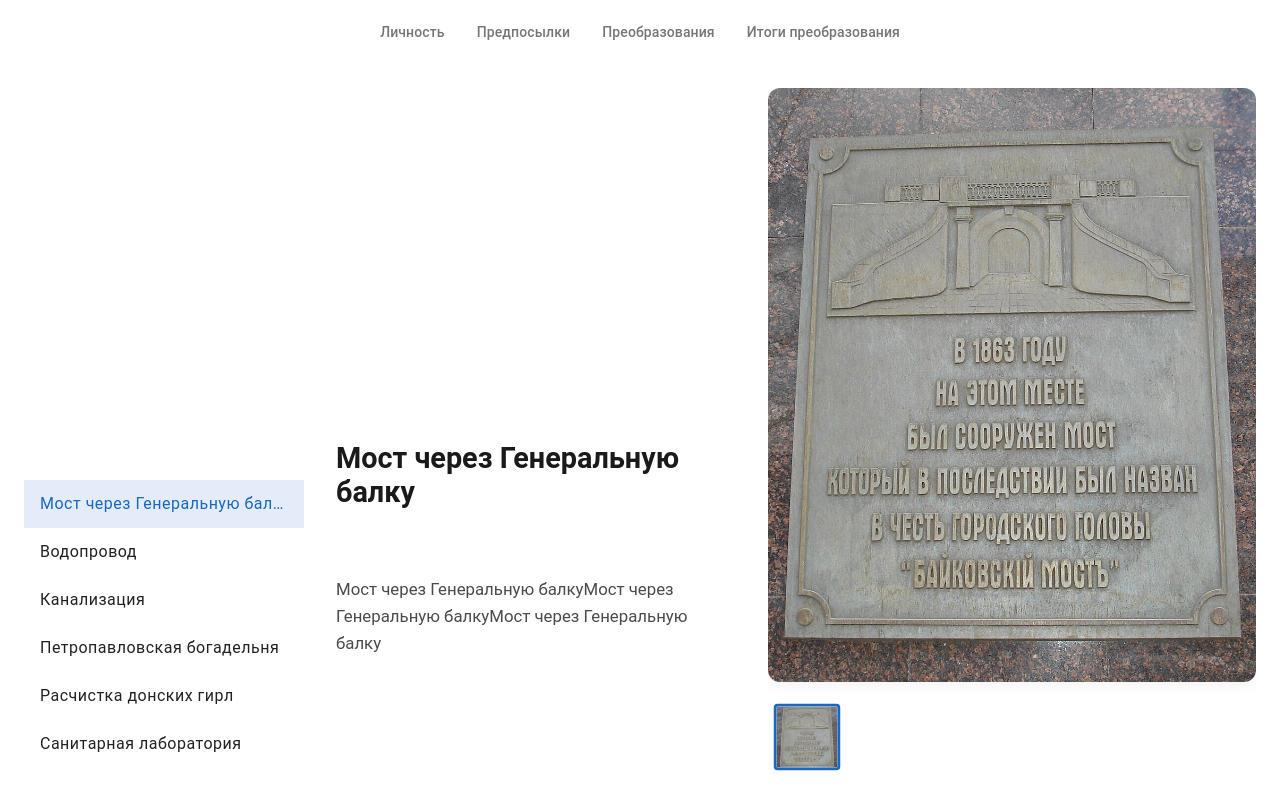
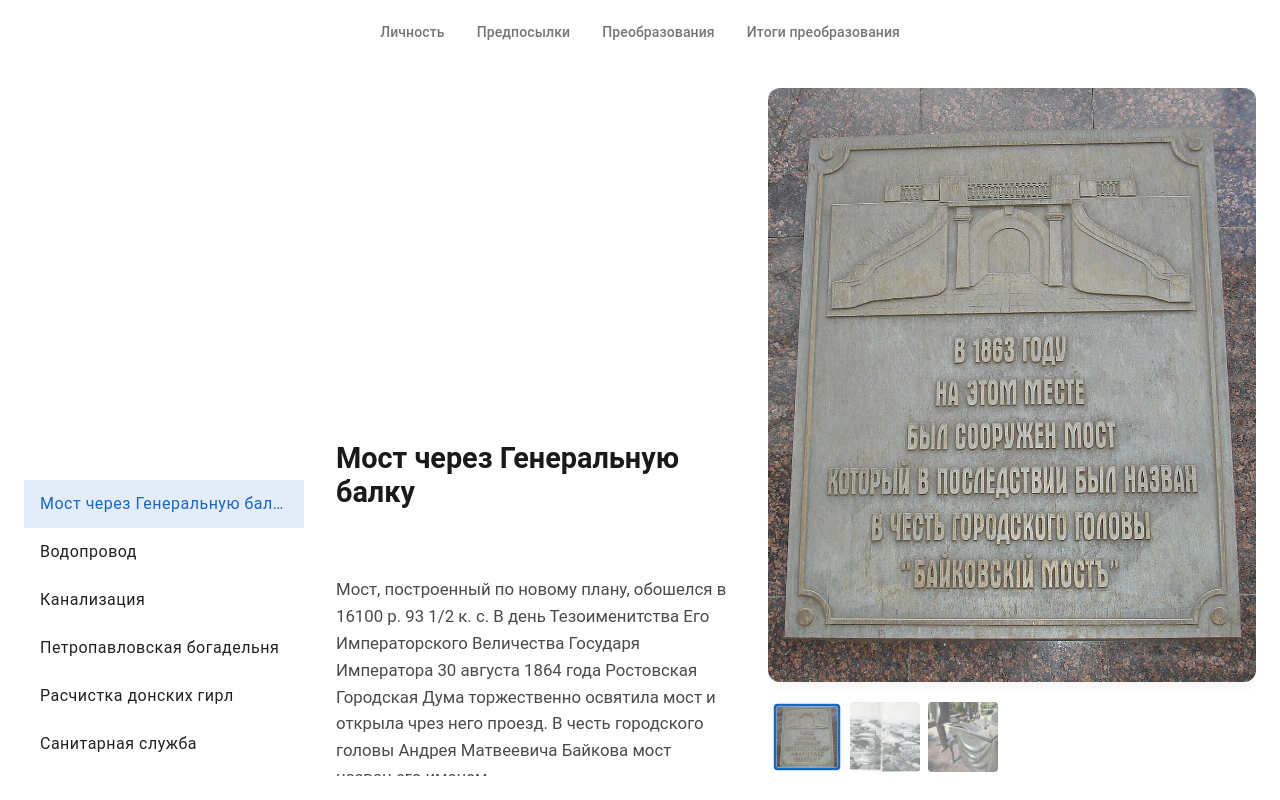
Before and after one commit to new-web-apps/baikov, a Vue app: page /objects in a window 1280 px wide. Built offline with nearby package versions, Linux system fonts and the light colour scheme; a small style sheet from the web is missing.

Commit message:
fix text

```diff
--- a/src/stores/objects.ts
+++ b/src/stores/objects.ts
@@ -15,12 +15,16 @@ export const useObjectsStore = defineStore('objects', {
     objects: {
         'мост': {
             title: 'Мост через Генеральную балку',
-            text: 'Мост через Генеральную балкуМост через Генеральную балкуМост через Генеральную балку',
-            photos: ['/images/most/imgonline_com_ua_PicOnPic_Ows93UYrMmnVU.jpg'],
+            text: 'Мост, построенный по новому плану, обошелся в 16100 р. 93 1/2 к. с. В день Тезоименитства Его Императорского Величества Государя Императора 30 августа 1864 года Ростовская Городская Дума торжественно освятила мост и открыла чрез него проезд. В честь городского головы Андрея Матвеевича Байкова мост назван его именем',
+            photos: [
+              '/images/most/imgonline_com_ua_PicOnPic_Ows93UYrMmnVU.jpg',
+              '/images/most/20109790.jpg',
+              '/images/most/66650151.jpg',
+            ],
         },
         'водопровод': {
             title: 'Водопровод',
-            text: 'Водопровод Водопровод Водопровод',
+            text: 'Первый водопровод из чугуна и камня длиной 5 км открылся в конце 1865 года. Насосная станция у Богатого источника подавала воду в резервуар на 250 м³',
             photos: [
                 'images/vod/55u574f1ltvtr8lu8f.webp',
                 'images/vod/2650075 Внутри английских фильтров Ростовской водопроводной станции - 4(1).jpg',
@@ -36,7 +40,7 @@ export const useObjectsStore = defineStore('objects', {
         },
         'канализация': {
             title: 'Канализация',
-            text: 'Водопровод Водопровод Водопровод',
+            text: 'В 1886 году «начата канализация всего города»',
             photos: [
               'images/kan/5nxyzwvzgr43ffii952orzrkp9j01qh8.jpg',
               'images/kan/2650071 Торжественная закладка перед строительством английский фильтров.jpg',
@@ -46,19 +50,19 @@ export const useObjectsStore = defineStore('objects', {
             ],},
         'богадельня': {
             title: 'Петропавловская богадельня',
-            text: 'Водопровод Водопровод Водопровод',
+            text: '. Богадельня обозначалась на всех старых планах Ростова в границах целого квартала между сегодняшними ул. Красноармейской и Тельмана, а так же Буденовским проспектом и пер. Островского. ',
             photos: ['images/petr/2472581 Петропавловская богадельня в деталях.png'],},
         'гирла': {
             title: 'Расчистка донских гирл',
-            text: 'Облегчение судам входить в Азовское море',
+            text: 'Роль Ростова-на-Дону как торгового города Азово-Черноморского бассейна во многом зависела от судоходства в нижнем течении реки Дон. Оттуда путь к большой воде идет через дельту, представляющую собой множество мелких рукавов (гирл), впадающих в Азовское море. В начале 1865 года было «Высочайше» утверждено Положение о комитете донских гирл. В нем, в частности, говорилось о том, что он создается «с целью расчистки и поддержания гирл р. Дона в удобном для прохода судов состоянии, наблюдения за самым проходом судов и установления правильного в этом отношении порядка»',
             photos: [
                 'images/girl/Очистка дна Дона от камней на территории Ростова-на-Дону.jpg',
                 'images/girl/Титульный лист книги контр-адмирала П.Е. Белявского bhДонские гирлаor.jpg',
             ],
         },
         'санитарная лаборатория': {
-            title: 'Санитарная лаборатория',
-            text: 'Конец эпидемиям холлеры',
+            title: 'Санитарная служба',
+            text: 'В 1874 году образован санитарный комитет, создана санитарная служба, «покончившая с холерой»',
             photos: ['images/control/604376469.jpg'],
 
         },
```
Also changed, not shown: public/images/most/20109790.jpg (added), public/images/most/66650151.jpg (added).
